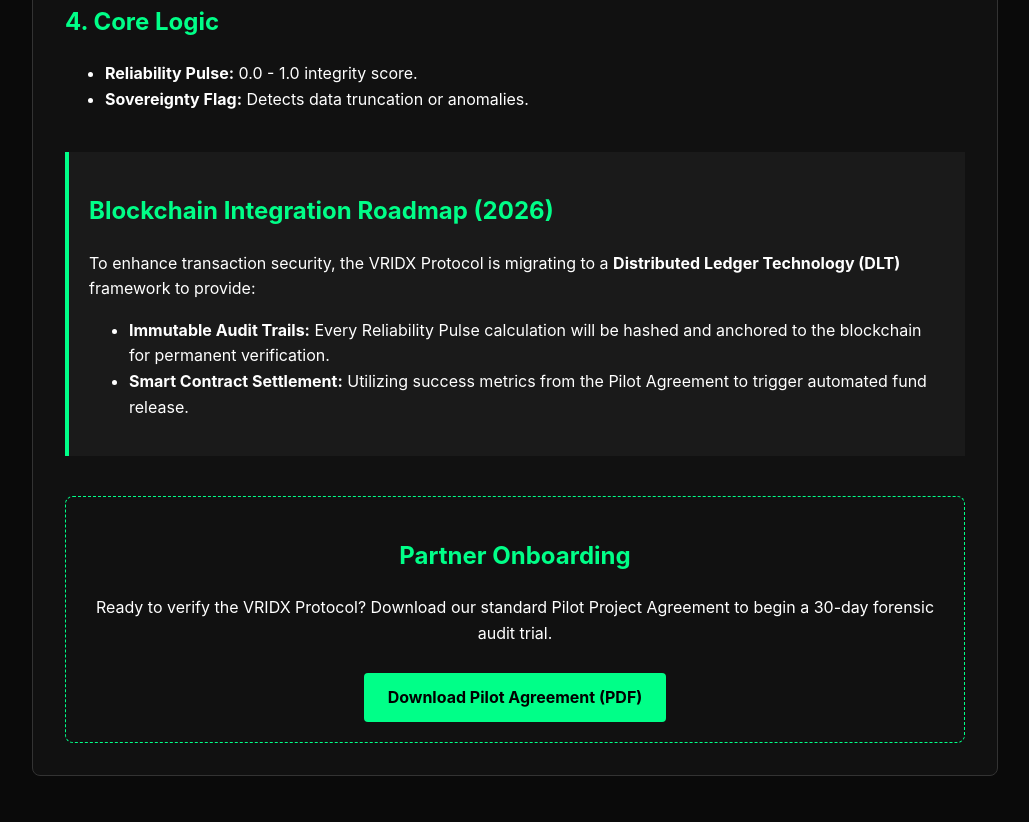
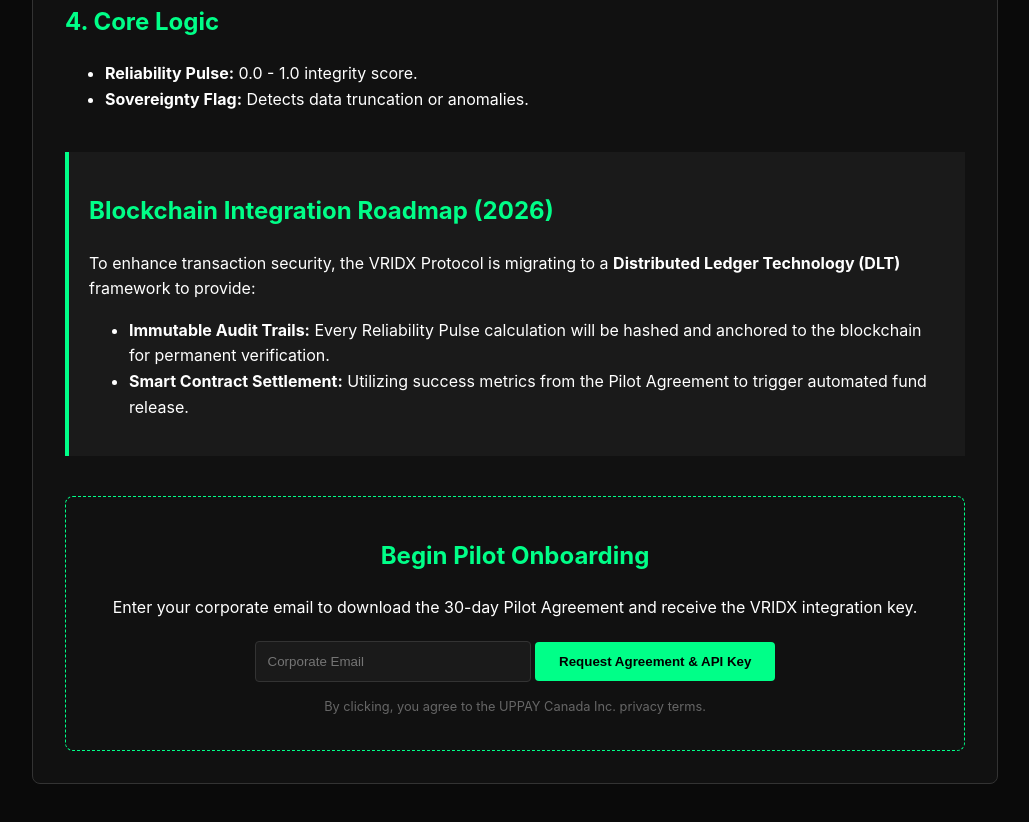
Before and after one commit to AMGCHU999/vridx-site, a plain HTML site: page Docs.html in a window 1280 px wide. Shown: the part 811-1633 px from the top of the page, without its empty margins (125-1154 px from the left). Drawn offline with Linux system fonts and the light colour scheme.

Commit message:
Update Partner Onboarding section in Docs.html

```diff
--- a/Docs.html
+++ b/Docs.html
@@ -50,11 +50,17 @@
             </ul>
         </div>
 
-        <div style="margin-top: 40px; padding: 20px; border: 1px dashed #00ff88; border-radius: 8px; text-align: center;">
-            <h2 style="color: #00ff88;">Partner Onboarding</h2>
-            <p>Ready to verify the VRIDX Protocol? Download our standard Pilot Project Agreement to begin a 30-day forensic audit trial.</p>
-            <a href="pilot-agreement.pdf" download style="background-color: #00ff88; color: #000; padding: 12px 24px; text-decoration: none; font-weight: bold; border-radius: 4px; display: inline-block; margin-top: 10px;">Download Pilot Agreement (PDF)</a>
-        </div>
+       <div style="margin-top: 40px; padding: 20px; border: 1px dashed #00ff88; border-radius: 8px; text-align: center;">
+    <h2 style="color: #00ff88;">Begin Pilot Onboarding</h2>
+    <p>Enter your corporate email to download the 30-day Pilot Agreement and receive the VRIDX integration key.</p>
+
+    <form action="https://formspree.io/f/YOUR_UNIQUE_ID" method="POST" style="margin-top: 20px;">
+        <input type="email" name="email" placeholder="Corporate Email" required style="padding: 12px; border-radius: 4px; border: 1px solid #333; background: #1a1a1a; color: white; width: 250px;">
+        <button type="submit" style="background-color: #00ff88; color: #000; padding: 12px 24px; border: none; font-weight: bold; border-radius: 4px; cursor: pointer;">Request Agreement & API Key</button>
+    </form>
+
+    <p style="font-size: 0.8rem; color: #666; margin-top: 15px;">By clicking, you agree to the UPPAY Canada Inc. privacy terms.</p>
+</div>
     </div>
 </body>
 </html>
```
